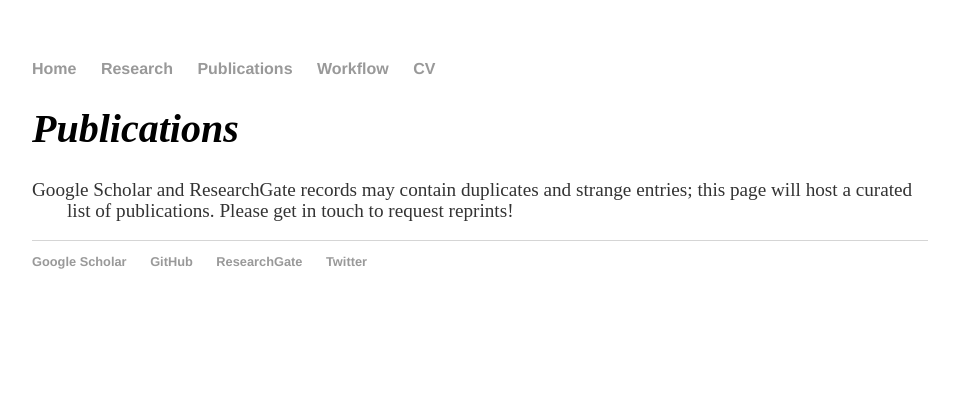
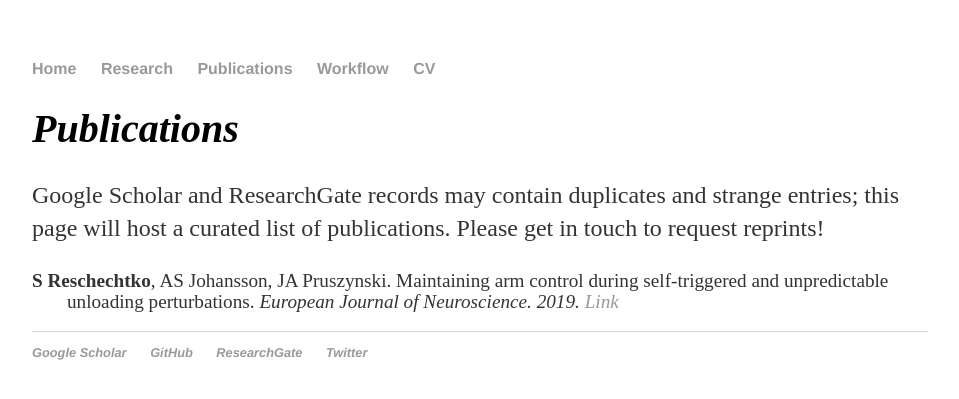
Before and after one commit to sreschechtko/sreschechtko.github.io, a Jekyll site: the page built from publications.html, in a window 1280 px wide. Shown: the top 399 px of the page, without its empty margins (160-1119 px from the left). Built offline with Jekyll 4.4.1, drawn with Linux system fonts in a browser that asks for light colours.

Commit message:
Update publications.html

```diff
--- a/publications.html
+++ b/publications.html
@@ -4,5 +4,9 @@ title: Sasha Reschechtko - Publications
 ---
 <div class="blurb">
 	<h1>Publications</h1>
-	<p class = "hangingindent">Google Scholar and ResearchGate records may contain duplicates and strange entries; this page will host a curated list of publications. Please get in touch to request reprints!</p>
+	<p>Google Scholar and ResearchGate records may contain duplicates and strange entries; this page will host a curated list of publications. Please get in touch to request reprints!</p>
+
+	<p class = "hangingindent"><b>S Reschechtko</b>, AS Johansson, JA Pruszynski. Maintaining arm control during self‐triggered and unpredictable unloading perturbations. <i>European Journal of Neuroscience<i>. 2019. <a href = "https://doi.org/10.1111/ejn.14479" target = "_blank"> Link </a></p>
+
+
 </div><!-- /.blurb -->
```
